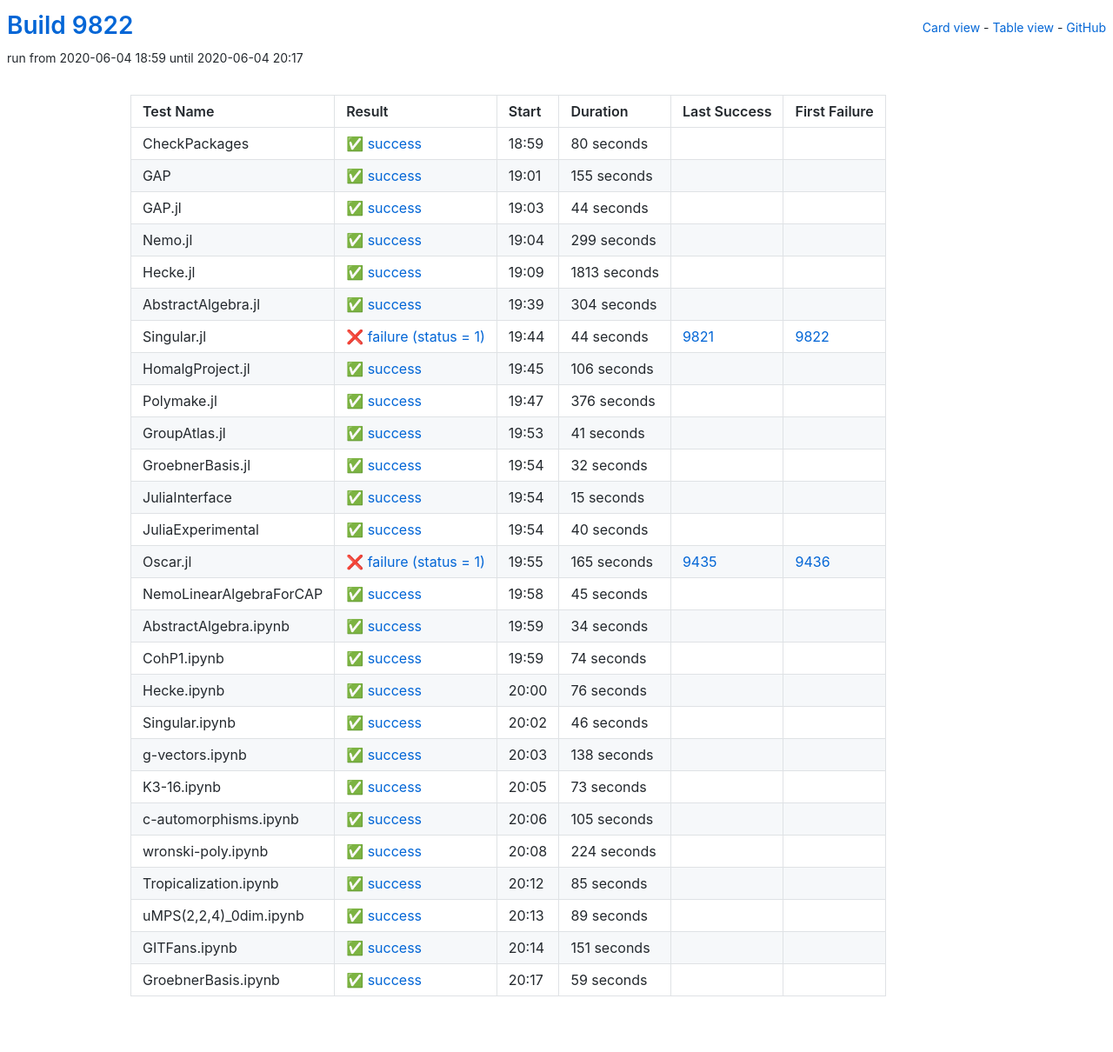
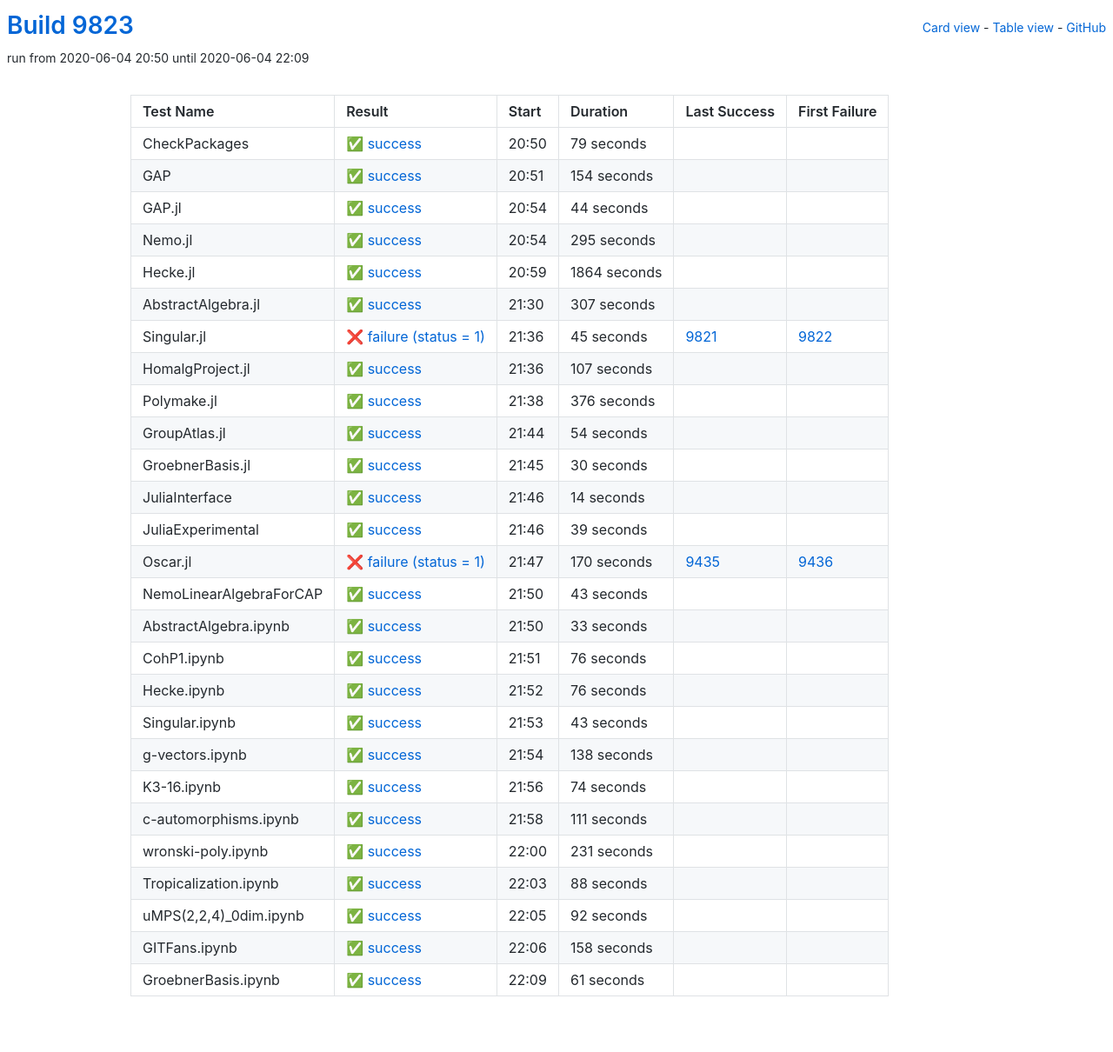
Before and after one commit to oscar-system/oscar-ci-status, a Jekyll site: the page built from table.html, in a window 1280 px wide. Shown: the whole page at 87% size. Built offline with Jekyll 4.4.1, drawn with Linux system fonts in a browser that asks for light colours.

Commit message:
Build 9823

```diff
--- a/_data/ci.yml
+++ b/_data/ci.yml
@@ -1,29 +1,29 @@
-build: 9822
-build_url: https://oscarci.mathematik.uni-kl.de/job/oscar/9822/
+build: 9823
+build_url: https://oscarci.mathematik.uni-kl.de/job/oscar/9823/
 job: oscar
 tests:
-- duration: 80
+- duration: 79
   exitcode: 0
   first_failure: false
   first_failure_url: null
   id: checkpackages
   last_success: false
   last_success_url: null
-  log: https://oscarci.mathematik.uni-kl.de/job/oscar/9822/artifact/logs/build-9822/CheckPackages.log
+  log: https://oscarci.mathematik.uni-kl.de/job/oscar/9823/artifact/logs/build-9823/CheckPackages.log
   name: CheckPackages
-  start: 2020-06-04 18:59
+  start: 2020-06-04 20:50
   status: success
   success: true
-- duration: 155
+- duration: 154
   exitcode: 0
   first_failure: false
   first_failure_url: null
   id: gap
   last_success: false
   last_success_url: null
-  log: https://oscarci.mathematik.uni-kl.de/job/oscar/9822/artifact/logs/build-9822/GAP.log
+  log: https://oscarci.mathematik.uni-kl.de/job/oscar/9823/artifact/logs/build-9823/GAP.log
   name: GAP
-  start: 2020-06-04 19:01
+  start: 2020-06-04 20:51
   status: success
   success: true
 - duration: 44
@@ -33,69 +33,69 @@
   id: gap-jl
   last_success: false
   last_success_url: null
-  log: https://oscarci.mathematik.uni-kl.de/job/oscar/9822/artifact/logs/build-9822/GAP.jl.log
+  log: https://oscarci.mathematik.uni-kl.de/job/oscar/9823/artifact/logs/build-9823/GAP.jl.log
   name: GAP.jl
-  start: 2020-06-04 19:03
+  start: 2020-06-04 20:54
   status: success
   success: true
-- duration: 299
+- duration: 295
   exitcode: 0
   first_failure: false
   first_failure_url: null
   id: nemo-jl
   last_success: false
   last_success_url: null
-  log: https://oscarci.mathematik.uni-kl.de/job/oscar/9822/artifact/logs/build-9822/Nemo.jl.log
+  log: https://oscarci.mathematik.uni-kl.de/job/oscar/9823/artifact/logs/build-9823/Nemo.jl.log
   name: Nemo.jl
-  start: 2020-06-04 19:04
+  start: 2020-06-04 20:54
   status: success
   success: true
-- duration: 1813
+- duration: 1864
   exitcode: 0
   first_failure: false
   first_failure_url: null
   id: hecke-jl
   last_success: false
   last_success_url: null
-  log: https://oscarci.mathematik.uni-kl.de/job/oscar/9822/artifact/logs/build-9822/Hecke.jl.log
+  log: https://oscarci.mathematik.uni-kl.de/job/oscar/9823/artifact/logs/build-9823/Hecke.jl.log
   name: Hecke.jl
-  start: 2020-06-04 19:09
+  start: 2020-06-04 20:59
   status: success
   success: true
-- duration: 304
+- duration: 307
   exitcode: 0
   first_failure: false
   first_failure_url: null
   id: abstractalgebra-jl
   last_success: false
   last_success_url: null
-  log: https://oscarci.mathematik.uni-kl.de/job/oscar/9822/artifact/logs/build-9822/AbstractAlgebra.jl.log
+  log: https://oscarci.mathematik.uni-kl.de/job/oscar/9823/artifact/logs/build-9823/AbstractAlgebra.jl.log
   name: AbstractAlgebra.jl
-  start: 2020-06-04 19:39
+  start: 2020-06-04 21:30
   status: success
   success: true
-- duration: 44
+- duration: 45
   exitcode: 1
   first_failure: 9822
   first_failure_url: https://oscarci.mathematik.uni-kl.de/job/oscar/9822/
   id: singular-jl
   last_success: 9821
   last_success_url: https://oscarci.mathematik.uni-kl.de/job/oscar/9821/
-  log: https://oscarci.mathematik.uni-kl.de/job/oscar/9822/artifact/logs/build-9822/Singular.jl.log
+  log: https://oscarci.mathematik.uni-kl.de/job/oscar/9823/artifact/logs/build-9823/Singular.jl.log
   name: Singular.jl
-  start: 2020-06-04 19:44
+  start: 2020-06-04 21:36
   status: failure
   success: false
-- duration: 106
+- duration: 107
   exitcode: 0
   first_failure: false
   first_failure_url: null
   id: homalgproject-jl
   last_success: false
   last_success_url: null
-  log: https://oscarci.mathematik.uni-kl.de/job/oscar/9822/artifact/logs/build-9822/HomalgProject.jl.log
+  log: https://oscarci.mathematik.uni-kl.de/job/oscar/9823/artifact/logs/build-9823/HomalgProject.jl.log
   name: HomalgProject.jl
-  start: 2020-06-04 19:45
+  start: 2020-06-04 21:36
   status: success
   success: true
 - duration: 376
@@ -105,105 +105,105 @@
   id: polymake-jl
   last_success: false
   last_success_url: null
-  log: https://oscarci.mathematik.uni-kl.de/job/oscar/9822/artifact/logs/build-9822/Polymake.jl.log
+  log: https://oscarci.mathematik.uni-kl.de/job/oscar/9823/artifact/logs/build-9823/Polymake.jl.log
   name: Polymake.jl
-  start: 2020-06-04 19:47
+  start: 2020-06-04 21:38
   status: success
   success: true
-- duration: 41
+- duration: 54
   exitcode: 0
   first_failure: false
   first_failure_url: null
   id: groupatlas-jl
   last_success: false
   last_success_url: null
-  log: https://oscarci.mathematik.uni-kl.de/job/oscar/9822/artifact/logs/build-9822/GroupAtlas.jl.log
+  log: https://oscarci.mathematik.uni-kl.de/job/oscar/9823/artifact/logs/build-9823/GroupAtlas.jl.log
   name: GroupAtlas.jl
-  start: 2020-06-04 19:53
+  start: 2020-06-04 21:44
   status: success
   success: true
-- duration: 32
+- duration: 30
   exitcode: 0
   first_failure: false
   first_failure_url: null
   id: groebnerbasis-jl
   last_success: false
   last_success_url: null
-  log: https://oscarci.mathematik.uni-kl.de/job/oscar/9822/artifact/logs/build-9822/GroebnerBasis.jl.log
+  log: https://oscarci.mathematik.uni-kl.de/job/oscar/9823/artifact/logs/build-9823/GroebnerBasis.jl.log
   name: GroebnerBasis.jl
-  start: 2020-06-04 19:54
+  start: 2020-06-04 21:45
   status: success
   success: true
-- duration: 15
+- duration: 14
   exitcode: 0
   first_failure: false
   first_failure_url: null
   id: juliainterface
   last_success: false
   last_success_url: null
-  log: https://oscarci.mathematik.uni-kl.de/job/oscar/9822/artifact/logs/build-9822/JuliaInterface.log
+  log: https://oscarci.mathematik.uni-kl.de/job/oscar/9823/artifact/logs/build-9823/JuliaInterface.log
   name: JuliaInterface
-  start: 2020-06-04 19:54
+  start: 2020-06-04 21:46
   status: success
   success: true
-- duration: 40
+- duration: 39
   exitcode: 0
   first_failure: false
   first_failure_url: null
   id: juliaexperimental
   last_success: false
   last_success_url: null
-  log: https://oscarci.mathematik.uni-kl.de/job/oscar/9822/artifact/logs/build-9822/JuliaExperimental.log
+  log: https://oscarci.mathematik.uni-kl.de/job/oscar/9823/artifact/logs/build-9823/JuliaExperimental.log
   name: JuliaExperimental
-  start: 2020-06-04 19:54
+  start: 2020-06-04 21:46
   status: success
   success: true
-- duration: 165
+- duration: 170
   exitcode: 1
   first_failure: 9436
   first_failure_url: https://oscarci.mathematik.uni-kl.de/job/oscar/9436/
   id: oscar-jl
   last_success: 9435
   last_success_url: https://oscarci.mathematik.uni-kl.de/job/oscar/9435/
-  log: https://oscarci.mathematik.uni-kl.de/job/oscar/9822/artifact/logs/build-9822/Oscar.jl.log
+  log: https://oscarci.mathematik.uni-kl.de/job/oscar/9823/artifact/logs/build-9823/Oscar.jl.log
   name: Oscar.jl
-  start: 2020-06-04 19:55
+  start: 2020-06-04 21:47
   status: failure
   success: false
-- duration: 45
+- duration: 43
   exitcode: 0
   first_failure: false
   first_failure_url: null
   id: nemolinearalgebraforcap
   last_success: false
   last_success_url: null
-  log: https://oscarci.mathematik.uni-kl.de/job/oscar/9822/artifact/logs/build-9822/NemoLinearAlgebraForCAP.log
+  log: https://oscarci.mathematik.uni-kl.de/job/oscar/9823/artifact/logs/build-9823/NemoLinearAlgebraForCAP.log
   name: NemoLinearAlgebraForCAP
-  start: 2020-06-04 19:58
+  start: 2020-06-04 21:50
   status: success
   success: true
-- duration: 34
+- duration: 33
   exitcode: 0
   first_failure: false
   first_failure_url: null
   id: abstractalgebra-ipynb
   last_success: false
   last_success_url: null
-  log: https://oscarci.mathematik.uni-kl.de/job/oscar/9822/artifact/logs/build-9822/AbstractAlgebra.ipynb.log
+  log: https://oscarci.mathematik.uni-kl.de/job/oscar/9823/artifact/logs/build-9823/AbstractAlgebra.ipynb.log
   name: AbstractAlgebra.ipynb
-  start: 2020-06-04 19:59
+  start: 2020-06-04 21:50
   status: success
   success: true
-- duration: 74
+- duration: 76
   exitcode: 0
   first_failure: false
   first_failure_url: null
   id: cohp1-ipynb
   last_success: false
   last_success_url: null
-  log: https://oscarci.mathematik.uni-kl.de/job/oscar/9822/artifact/logs/build-9822/CohP1.ipynb.log
+  log: https://oscarci.mathematik.uni-kl.de/job/oscar/9823/artifact/logs/build-9823/CohP1.ipynb.log
   name: CohP1.ipynb
-  start: 2020-06-04 19:59
+  start: 2020-06-04 21:51
   status: success
   success: true
 - duration: 76
@@ -213,21 +213,21 @@
   id: hecke-ipynb
   last_success: false
   last_success_url: null
-  log: https://oscarci.mathematik.uni-kl.de/job/oscar/9822/artifact/logs/build-9822/Hecke.ipynb.log
+  log: https://oscarci.mathematik.uni-kl.de/job/oscar/9823/artifact/logs/build-9823/Hecke.ipynb.log
   name: Hecke.ipynb
-  start: 2020-06-04 20:00
+  start: 2020-06-04 21:52
   status: success
   success: true
-- duration: 46
+- duration: 43
   exitcode: 0
   first_failure: false
   first_failure_url: null
   id: singular-ipynb
   last_success: false
   last_success_url: null
-  log: https://oscarci.mathematik.uni-kl.de/job/oscar/9822/artifact/logs/build-9822/Singular.ipynb.log
+  log: https://oscarci.mathematik.uni-kl.de/job/oscar/9823/artifact/logs/build-9823/Singular.ipynb.log
   name: Singular.ipynb
-  start: 2020-06-04 20:02
+  start: 2020-06-04 21:53
   status: success
   success: true
 - duration: 138
@@ -237,92 +237,92 @@
   id: g-vectors-ipynb
   last_success: false
   last_success_url: null
-  log: https://oscarci.mathematik.uni-kl.de/job/oscar/9822/artifact/logs/build-9822/g-vectors.ipynb.log
+  log: https://oscarci.mathematik.uni-kl.de/job/oscar/9823/artifact/logs/build-9823/g-vectors.ipynb.log
   name: g-vectors.ipynb
-  start: 2020-06-04 20:03
+  start: 2020-06-04 21:54
   status: success
   success: true
-- duration: 73
+- duration: 74
   exitcode: 0
   first_failure: false
   first_failure_url: null
   id: k3-16-ipynb
   last_success: false
   last_success_url: null
-  log: https://oscarci.mathematik.uni-kl.de/job/oscar/9822/artifact/logs/build-9822/K3-16.ipynb.log
+  log: https://oscarci.mathematik.uni-kl.de/job/oscar/9823/artifact/logs/build-9823/K3-16.ipynb.log
   name: K3-16.ipynb
-  start: 2020-06-04 20:05
+  start: 2020-06-04 21:56
   status: success
   success: true
-- duration: 105
+- duration: 111
   exitcode: 0
   first_failure: false
   first_failure_url: null
   id: c-automorphisms-ipynb
   last_success: false
   last_success_url: null
-  log: https://oscarci.mathematik.uni-kl.de/job/oscar/9822/artifact/logs/build-9822/c-automorphisms.ipynb.log
+  log: https://oscarci.mathematik.uni-kl.de/job/oscar/9823/artifact/logs/build-9823/c-automorphisms.ipynb.log
   name: c-automorphisms.ipynb
-  start: 2020-06-04 20:06
+  start: 2020-06-04 21:58
   status: success
   success: true
-- duration: 224
+- duration: 231
   exitcode: 0
   first_failure: false
   first_failure_url: null
   id: wronski-poly-ipynb
   last_success: false
   last_success_url: null
-  log: https://oscarci.mathematik.uni-kl.de/job/oscar/9822/artifact/logs/build-9822/wronski-poly.ipynb.log
+  log: https://oscarci.mathematik.uni-kl.de/job/oscar/9823/artifact/logs/build-9823/wronski-poly.ipynb.log
   name: wronski-poly.ipynb
-  start: 2020-06-04 20:08
+  start: 2020-06-04 22:00
   status: success
   success: true
-- duration: 85
+- duration: 88
   exitcode: 0
   first_failure: false
   first_failure_url: null
   id: tropicalization-ipynb
   last_success: false
   last_success_url: null
-  log: https://oscarci.mathematik.uni-kl.de/job/oscar/9822/artifact/logs/build-9822/Tropicalization.ipynb.log
+  log: https://oscarci.mathematik.uni-kl.de/job/oscar/9823/artifact/logs/build-9823/Tropicalization.ipynb.log
   name: Tropicalization.ipynb
-  start: 2020-06-04 20:12
+  start: 2020-06-04 22:03
   status: success
   success: true
-- duration: 89
+- duration: 92
   exitcode: 0
   first_failure: false
   first_failure_url: null
   id: umps-2-2-4-0dim-ipynb
   last_success: false
   last_success_url: null
-  log: https://oscarci.mathematik.uni-kl.de/job/oscar/9822/artifact/logs/build-9822/uMPS-2-2-4-_0dim.ipynb.log
+  log: https://oscarci.mathematik.uni-kl.de/job/oscar/9823/artifact/logs/build-9823/uMPS-2-2-4-_0dim.ipynb.log
   name: uMPS(2,2,4)_0dim.ipynb
-  start: 2020-06-04 20:13
+  start: 2020-06-04 22:05
   status: success
   success: true
-- duration: 151
+- duration: 158
   exitcode: 0
   first_failure: false
   first_failure_url: null
   id: gitfans-ipynb
   last_success: false
   last_success_url: null
-  log: https://oscarci.mathematik.uni-kl.de/job/oscar/9822/artifact/logs/build-9822/GITFans.ipynb.log
+  log: https://oscarci.mathematik.uni-kl.de/job/oscar/9823/artifact/logs/build-9823/GITFans.ipynb.log
   name: GITFans.ipynb
-  start: 2020-06-04 20:14
+  start: 2020-06-04 22:06
   status: success
   success: true
-- duration: 59
+- duration: 61
   exitcode: 0
   first_failure: false
   first_failure_url: null
   id: groebnerbasis-ipynb
   last_success: false
   last_success_url: null
-  log: https://oscarci.mathematik.uni-kl.de/job/oscar/9822/artifact/logs/build-9822/GroebnerBasis.ipynb.log
+  log: https://oscarci.mathematik.uni-kl.de/job/oscar/9823/artifact/logs/build-9823/GroebnerBasis.ipynb.log
   name: GroebnerBasis.ipynb
-  start: 2020-06-04 20:17
+  start: 2020-06-04 22:09
   status: success
   success: true
```
Also changed, not shown: README.md.
